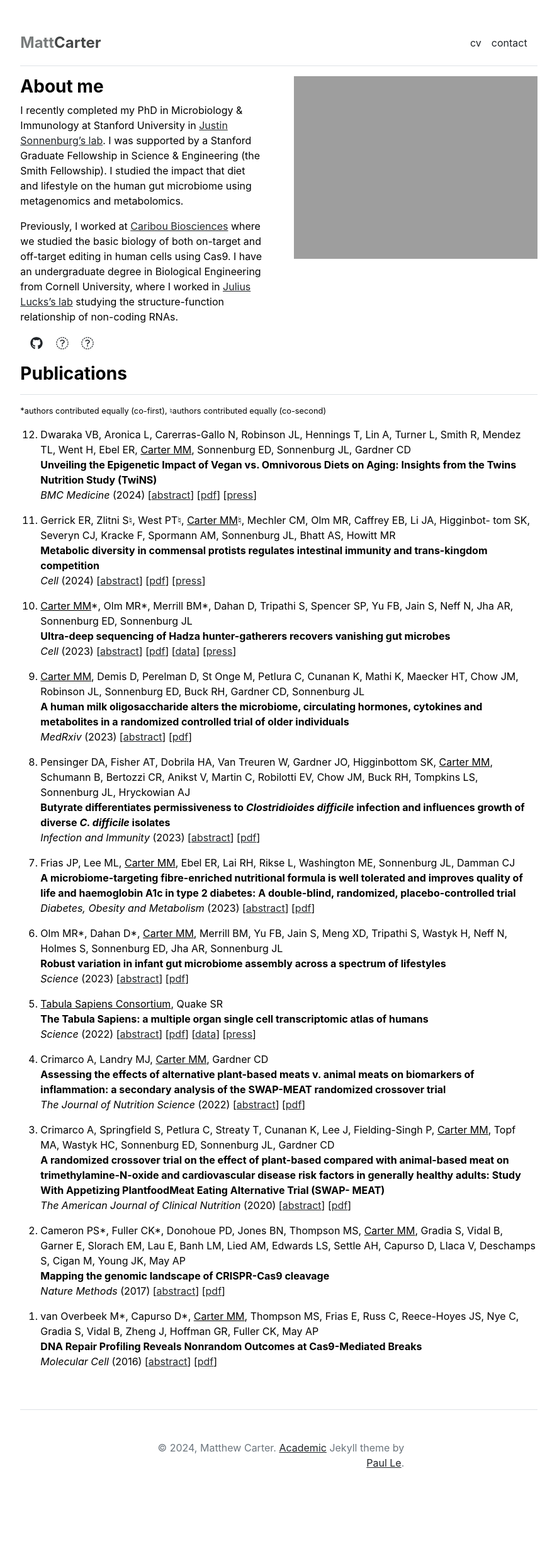
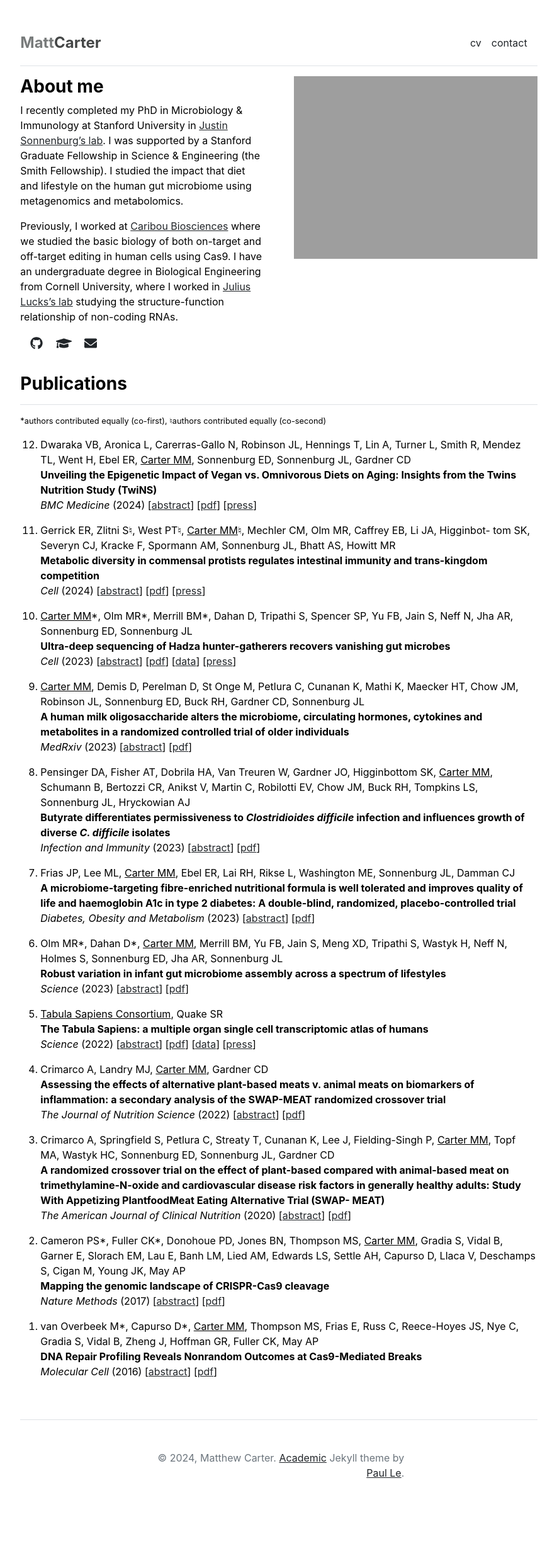
Before and after one commit to matt-cart/matt-cart.github.io, a Jekyll site: the page built from index.md, in a window 1280 px wide. Shown: the whole page at 63% size, without its empty margins (197-1082 px from the left). Built offline with Jekyll 4.4.1, drawn with Linux system fonts in a browser that asks for light colours.

Commit message:
font awesome links

```diff
--- a/_layouts/home.html
+++ b/_layouts/home.html
@@ -6,9 +6,11 @@ layout: default
   <div class="col-md-6">
     <h3 class="fw-bold">About me</h3>
     {{ content }}
-    {% for item in site.data.settings.social %}
-    <a href="{{ item.link }}" class="ms-3 fs-5"><i class="fab fa-{{ item.icon }}"></i></a>
-    {% endfor %}
+    <p>
+    <a href="https://github.com/matt-cart" class="ms-3 fs-5"><i class="fab fa-github"></i></a>
+    <a href="https://scholar.google.com/citations?user=bx0QF1YAAAAJ&hl=en" class="ms-3 fs-5"><i class="fas fa-graduation-cap"></i></a>
+    <a href="mailto:matthewmcarter2@gmail.com" class="ms-3 fs-5"><i class="fas fa-envelope"></i></a>
+  </p>
   </div>
   <div class="col-md-6">
     <img src="{{ site.github.url }}/assets/img/home.jpg" alt="Home" width="100%">
```
